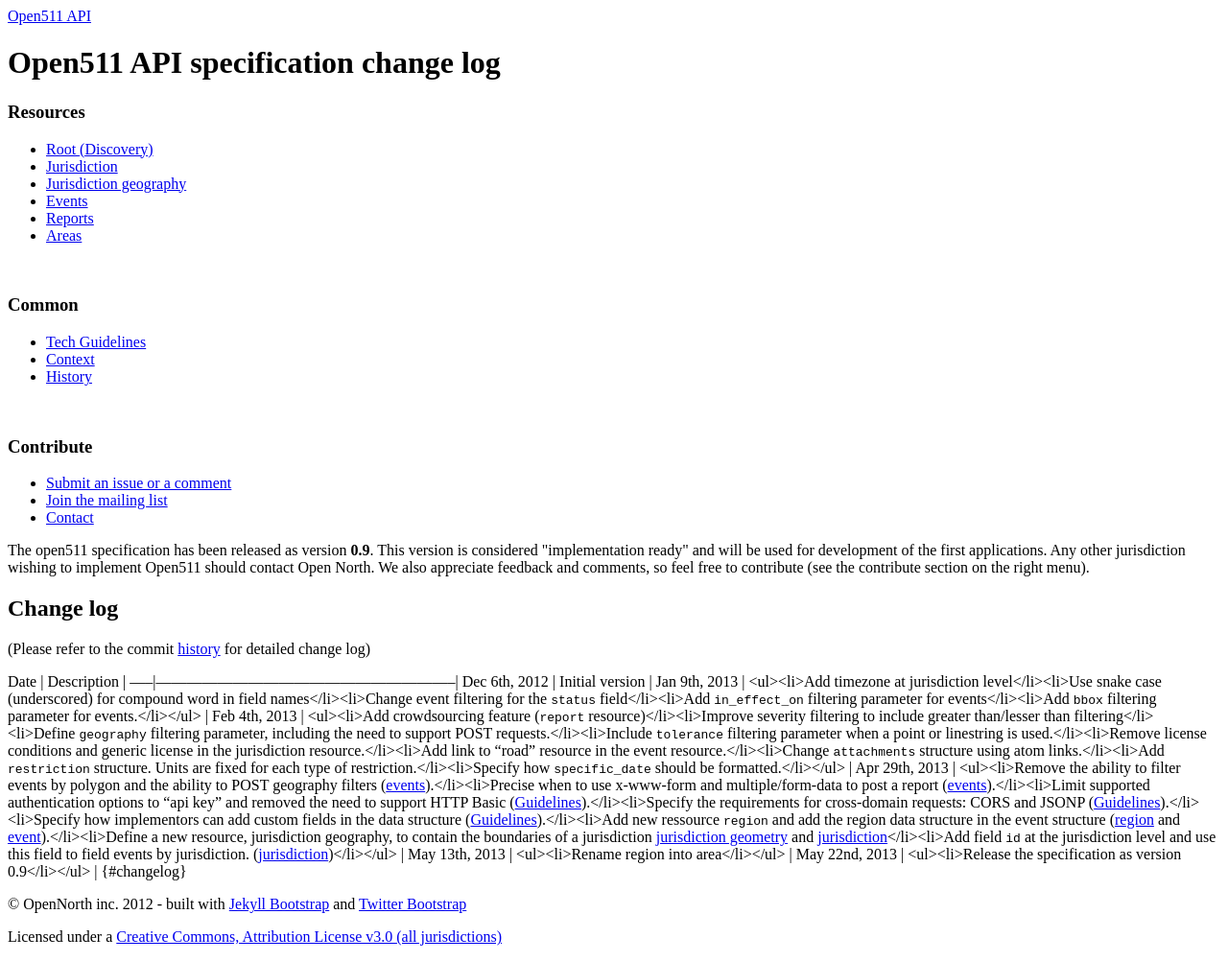
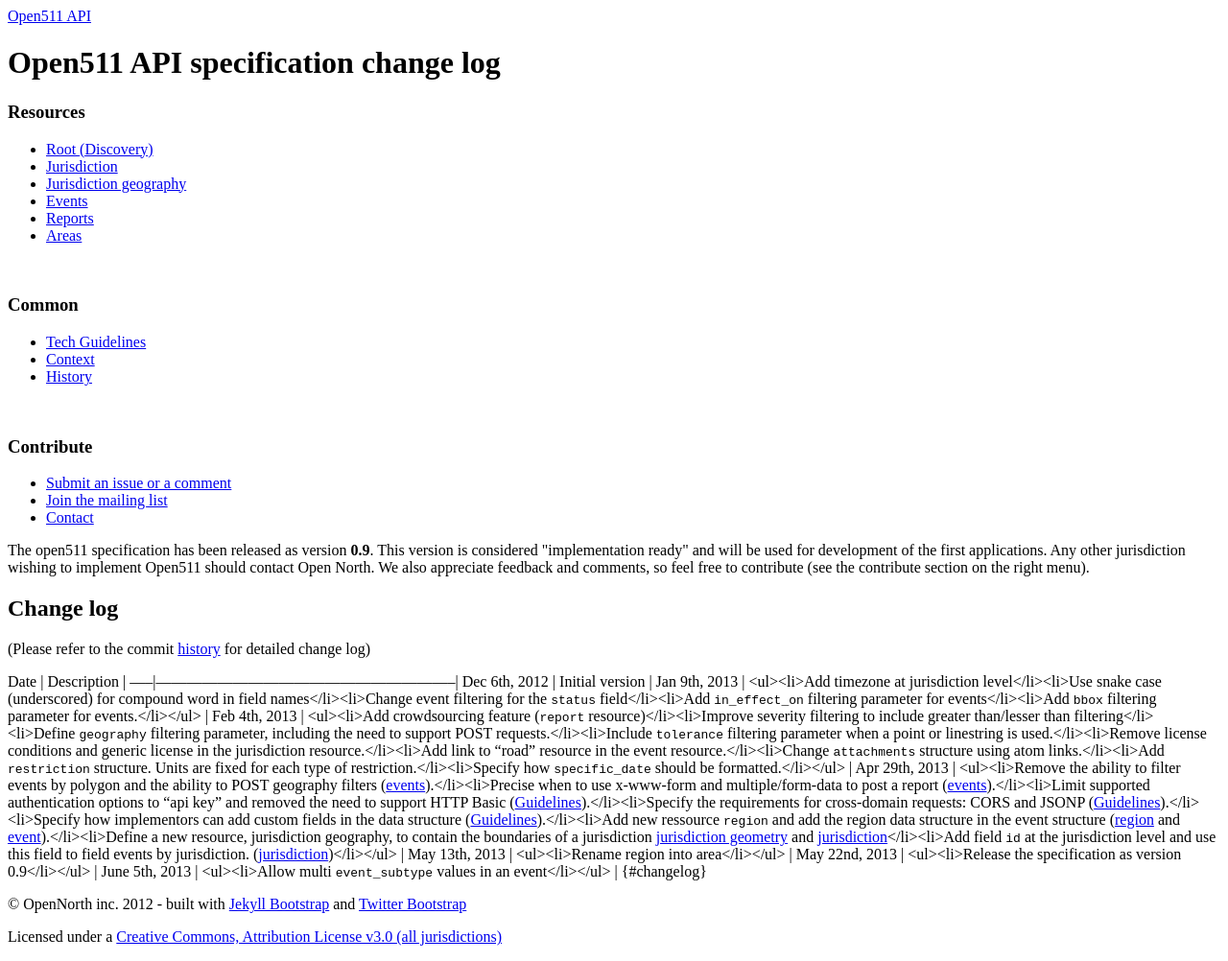
Before and after one commit to open511/Open511API, a Jekyll site: the page built from history.md, in a window 1280 px wide. Shown: the whole page at 96% size. Built offline with Jekyll 4.4.1, drawn with Linux system fonts in a browser that asks for light colours; nearby versions of some CDN libraries.

Commit message:
Allow multi event subtypes

```diff
--- a/history.md
+++ b/history.md
@@ -18,4 +18,5 @@
 Apr 29th, 2013 | <ul><li>Remove the ability to filter events by polygon and the ability to POST geography filters (<a href="event.html">events</a>).</li><li>Precise when to use x-www-form and multiple/form-data to post a report (<a href="report.html">events</a>).</li><li>Limit supported authentication options to "api key" and removed the need to support HTTP Basic (<a href="guidelines.html#auth">Guidelines</a>).</li><li>Specify the requirements for cross-domain requests: CORS and JSONP (<a href="guidelines.html#cross">Guidelines</a>).</li><li>Specify how implementors can add custom fields in the data structure (<a href="guidelines.html#custom">Guidelines</a>).</li><li>Add new ressource <code>region</code> and add the region data structure in the event structure (<a href="region.html">region</a> and <a href="event.html">event</a>).</li><li>Define a new resource, jurisdiction geography, to contain the boundaries of a jurisdiction <a href="jurisdictiongeo.html">jurisdiction geometry</a> and <a href="jurisdiction.html">jurisdiction</a></li><li>Add field <code>id</code> at the jurisdiction level and use this field to field events by jurisdiction. (<a href="jurisdiction.html">jurisdiction</a>)</li></ul> |
 May 13th, 2013 | <ul><li>Rename region into area</li></ul> |
 May 22nd, 2013 | <ul><li>Release the specification as version 0.9</li></ul> |
+June 5th, 2013 | <ul><li>Allow multi <code>event_subtype</code> values in an event</li></ul> |
 {#changelog}
```
Also changed, not shown: event.html (+7 -2 lines).
